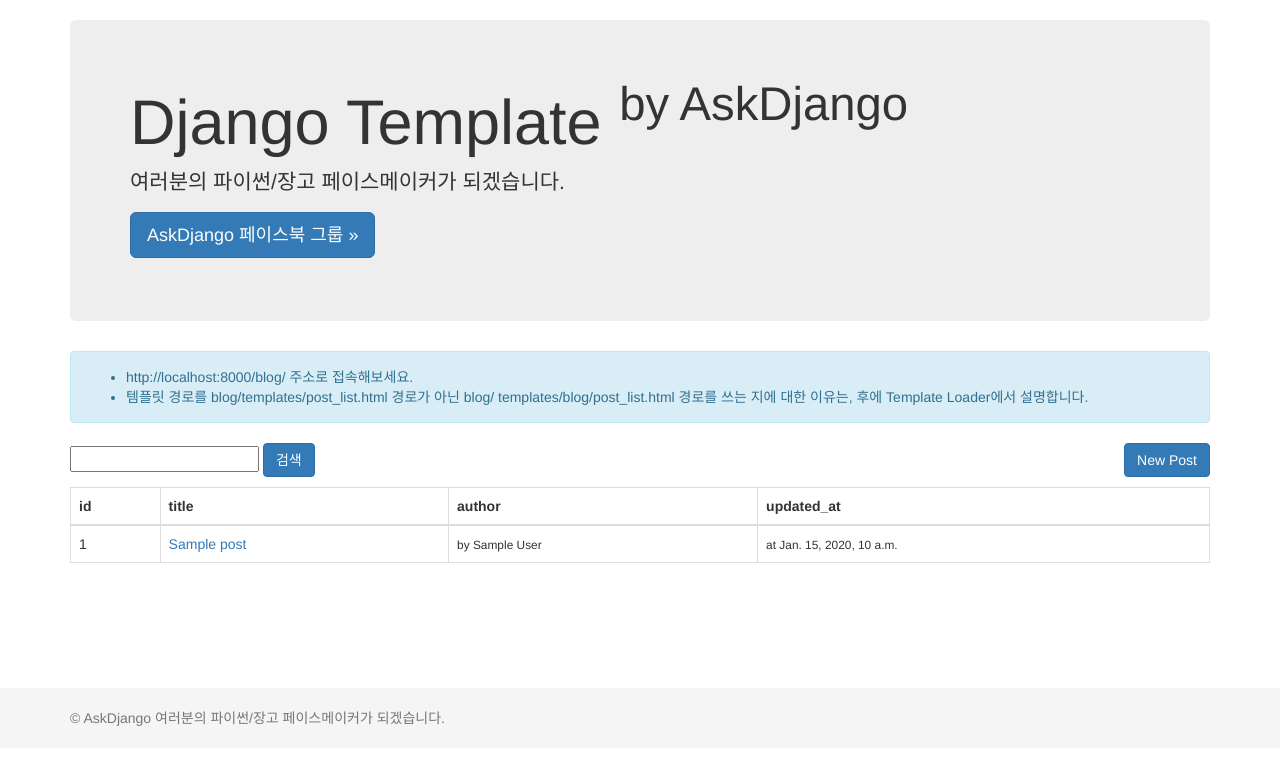
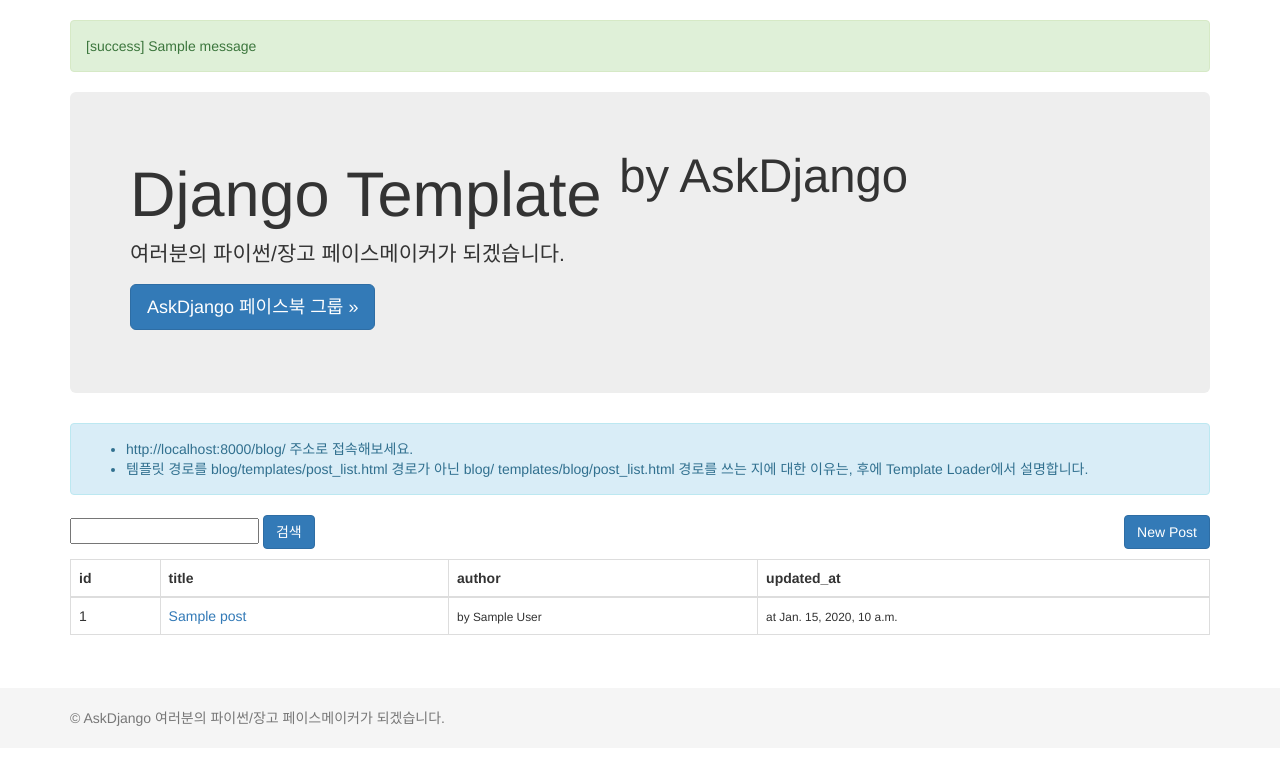
Before and after one commit to Gaheeheehee/Study, a Django app: template Django/askdjango/blog/templates/blog/post_list.html in a window 1280 px wide. Shown: the part 52-810 px from the top of the page. Run offline with Django 3.2, Linux system fonts and the light colour scheme; the template is opened without the code that fills it: most values are stand-ins (such as "Sample title", 1, 10 or a date in 2020); one stand-in notice (Sample message) is shown; some libraries are stand-ins or nearby versions.

Commit message:
blog.views.post_new/post_edit 뷰에 messages 적용

```diff
--- a/Django/askdjango/askdjango/templates/layout.html
+++ b/Django/askdjango/askdjango/templates/layout.html
@@ -73,6 +73,17 @@
         </div>
     </nav>
 
+    {% if messages %}
+        <div class="container">
+            {% for message in messages %}
+            <div class="alert alert-{{ message.tags }}">
+                [{{ message.tags }}] {# 메세지 Level #}
+                {{ message.message }} {# 실제 메세지 내용 #}
+            </div>
+            {% endfor %}
+        </div>
+    {% endif %}
+
     {% block content %}
     {% endblock content %}
 
--- a/Django/askdjango/blog/views.py
+++ b/Django/askdjango/blog/views.py
@@ -1,4 +1,5 @@
 # blog/views.py
+from django.contrib import messages
 from django.http import Http404
 from django.shortcuts import redirect, render, get_object_or_404
 from .models import Post
@@ -35,6 +36,7 @@ def post_new(request):
         form = PostForm(request.POST, request.FILES)
         if form.is_valid():
             post = form.save()
+            messages.success(request, '새 포스팅을 저장했습니다.')
             return redirect(post)  # post.get_absolute_url() => post_detail
     else:
         form = PostForm()
@@ -50,6 +52,7 @@ def post_edit(request, id):
         form = PostForm(request.POST, request.FILES, instance=post)
         if form.is_valid():
             post = form.save()
+            messages.success(request, '포스팅을 수정했습니다.')
             return redirect(post)  # post.get_absolute_url() => post_detail
     else:
         form = PostForm(instance=post)
```
